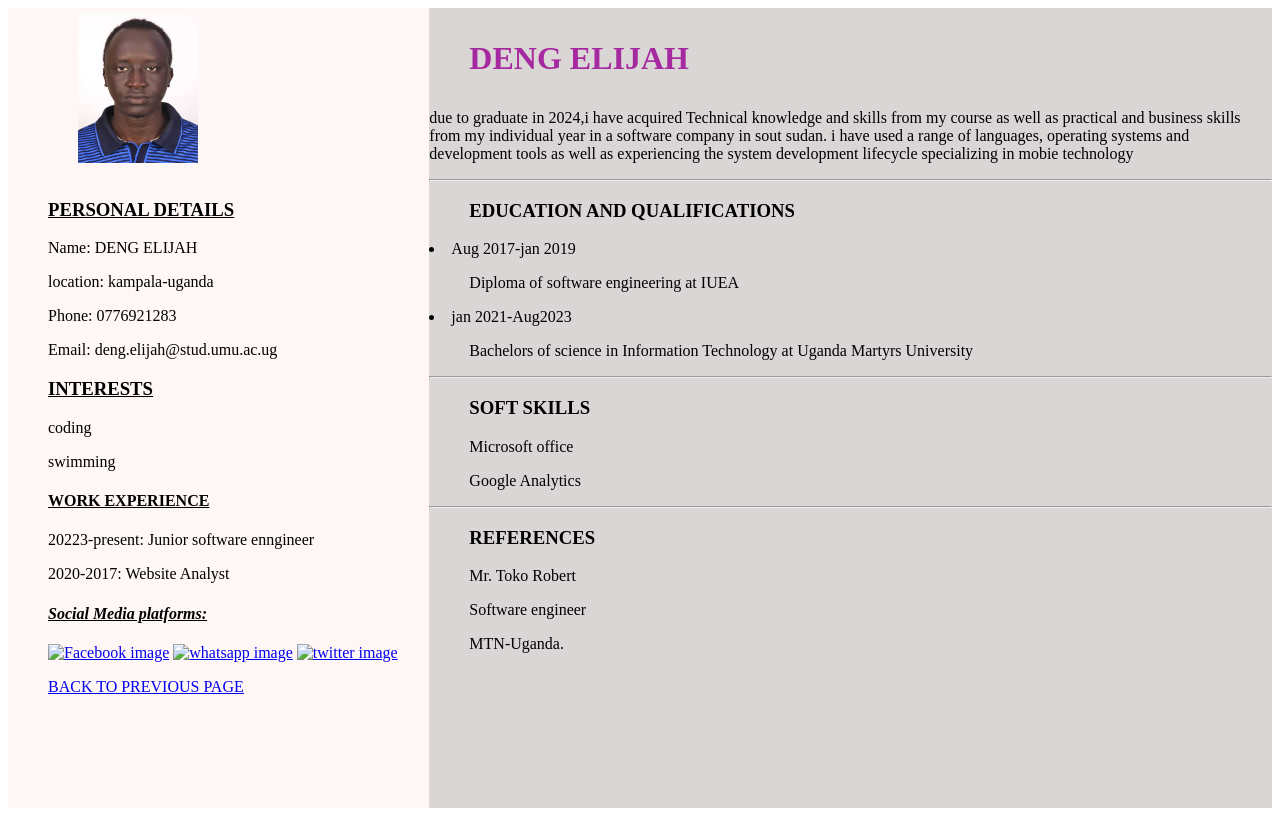
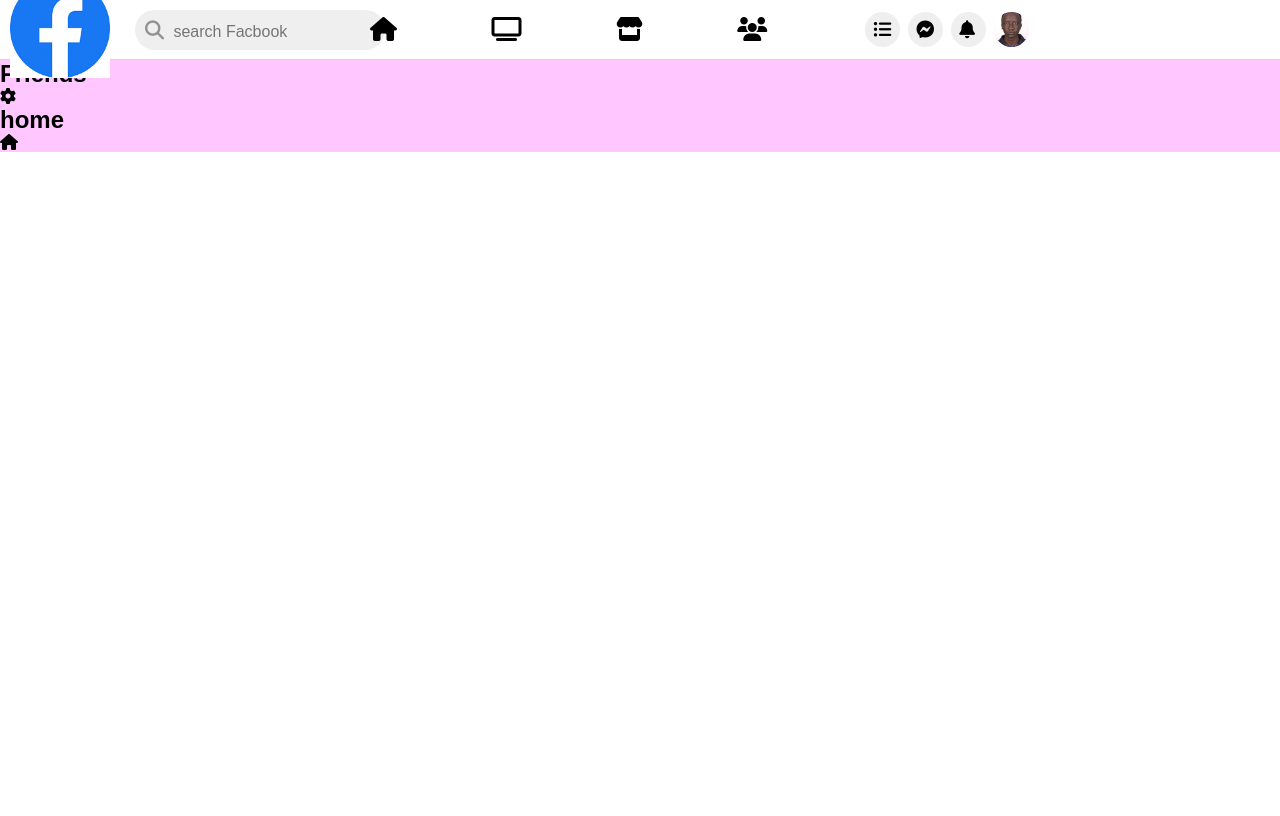
Before and after one commit to DengElijah/classcoursework.github.io, a plain HTML site: page index.html in a window 1280 px wide. Drawn offline with Linux system fonts and the light colour scheme.

Commit message:
Add files via upload

```diff
--- a/index.html
+++ b/index.html
@@ -1,95 +1,60 @@
-<!DOCTYPE html>
-<html>
-<head>
-  <title>curriculum vitae</title>
-  <style>
-     .image-position {
-    position: relative;
-    top: 5px;
-    left: 70px;
+<!doctype html>
+<html lang="en">
+  <head>
+    <meta charset="utf-8">
+    <meta name="viewport" content="width=device-width, initial-scale=1">
+    <title>facebook page</title>
+    <link rel="stylesheet" href="style.css">
+    <link rel="stylesheet" href="https://cdnjs.cloudflare.com/ajax/libs/font-awesome/6.5.1/css/all.min.css" integrity="sha512-DTOQO9RWCH3ppGqcWaEA1BIZOC6xxalwEsw9c2QQeAIftl+Vegovlnee1c9QX4TctnWMn13TZye+giMm8e2LwA=="
+     crossorigin="anonymous" referrerpolicy="no-referrer" />
+  </head>
+  <body>
+   <!-- navigation bar starts -->
+<nav>
+    <div class="left">
+        <div class="logo">
+            <img src="images/facebook.png" alt="">
+        </div>
+        <div class="search-bar">
+            <i class="fas fa-search"></i>
+            <input type="search for friend" placeholder="search Facbook">
+        </div>
+        <div class="center">
+            <i class="fas fa-home"></i>
+            <i class="fas fa-tv"></i>
+            <i class="fas fa-store"></i>
+            <i class="fas fa-users"></i>
+        </div>
+        <div class="right">
+            <i class="fas fa-list-ul"></i>
+            <i class="fab fa-facebook-messenger"></i>
+            <i class="fas fa-bell"></i>
+            <img src="images/mypic.jpeg" alt="profile">
+        </div>
+    </div>
+</nav>
+<!-- navigation bar ends -->
 
-  }
-
-    .container {
-      display: flex;
-      height: 100vh;
-    }
+<div class="main">
+    <!-- left -->
+    <div class="left">
+        <h2>Friends</h2>
+        <i class="fa-solid fa-gear"></i>
+        <h2>home</h2>
+        <i class="fa-solid fa-house"></i>
 
 
-    .left-section {
-      flex: 0.5;
-      background-color: rgb(255, 246, 246);
-    }
+    </div>
+    <!-- center -->
+    <div class="center"></div>
 
-    .right-section {
-      flex: 1;
-      background-color: rgb(219, 214, 214);
-    }
-  </style>
-</head>
-<body>
-  <div class="container">
-    <div class="left-section">
-      <img src ="images/slider/mypic.jpeg" width =" 120" height="150" class="image-position" alt="Deng elijah's photo" >
-      <br>
-    </br>
-          <h3><ul><u>PERSONAL DETAILS</ul></h3></u>
-            <ul>Name: DENG ELIJAH</ul>
-              <ul>location: kampala-uganda</ul>
-                <ul>Phone:  0776921283</ul>
-                  <ul>Email: deng.elijah@stud.umu.ac.ug</ul>
-
-
-          <h3><ul><u>INTERESTS</ul></h3></u>
-        <ul>coding</ul>
-      <ul>swimming</ul>
-      <h4><ul><u>WORK EXPERIENCE</ul></h4></u>
-      <ul>20223-present: Junior software enngineer </ul>
-      <ul>2020-2017:    Website Analyst</ul>
-      <h4><ul><i><u>Social Media platforms: </ul></h4></i></u>
-
-      <ul><a href="https://www.facebook.com/">
-          <img src="facebook.png";width="20" height="20" alt="Facebook image"></a>
-
-          <a href="https://web.whatsapp.com/">
-          <img src="whatsapp-icon.png"; width="20" height="20" alt="whatsapp image"></a>
-
-         <a href="https://www.twitter.com/">
-          <img src="twitter.png";width="20" height="20" alt="twitter image"></a>
-        <a href="https://www.telegram.com/">
-          <img src="#" alt="">
-        </a>
-      </ul>
-      <ul><u><a href="example.html">BACK TO PREVIOUS PAGE</a></u> </ul>
-    </div>
-
-    <div class="right-section">
-      <h1 style="color: rgb(165, 42, 159);"><ul>DENG ELIJAH</ul></h1>
-      <p >   due to graduate in 2024,i have acquired Technical knowledge and skills from my
-         course as well as practical and business skills from my individual year in a software company in sout sudan.
-         i have used a range of languages, operating systems and development tools as well as experiencing the system
-          development lifecycle specializing in mobie technology  </p>
-          <hr>
-
-      <h3><ul>EDUCATION AND QUALIFICATIONS</h3></ul>
-      <li>Aug 2017-jan 2019</li>
-      <ul>Diploma of software engineering at IUEA</ul>
-      <li>jan 2021-Aug2023</li>
-      <ul>Bachelors of science in Information Technology at Uganda Martyrs University </ul>
-      <hr>
-      <h3><ul>SOFT SKILLS</h3></ul>
-      <ul>Microsoft office</ul>
-      <ul>Google Analytics</ul>
-      <hr>
-      <h3><ul>REFERENCES</h3></ul>
-      <ul>Mr. Toko Robert</ul>
-      <ul>Software engineer </ul>
-      <ul>MTN-Uganda.</ul> </ul>
+    <!-- right -->
+    <div class="right"></div>
+</div>
 
 
 
 
-    </div>
-  </div>
-</body>
+
+  </body>
 </html>
--- a/style.css
+++ b/style.css
@@ -1,27 +1,100 @@
-html{
-    background-color: yellow;
-    padding: 10px;
-}
-body{
-    background-color: yellowgreen;
-    padding: 10px;
-    position: relative;
-    top: 200px;
-}
-header{
-    background-color: blueviolet;
-    margin: 10px;
-    position: relative;
-    top: 50px;
-
-
+* {
+    margin: 0;
+    padding: 0;
+    box-sizing: border-box;
+    font-family: sans-serif;
 
 }
-nav{
-    background-color: aqua;
-    margin: 10px;
+
+nav {
+    width: 100%;
+    height: 60px;
+    display: flex;
+    align-items: center;
+    justify-content: space-between;
+    border-bottom: 1px solid #cccc;
+    background-color: #fff;
+    top: 0;
+    position: fixed;
+    z-index: 1000;
 }
-footer{
-    background-color: brown;
-    margin: 10px;
+
+nav .left .logo img {
+    width: 100px;
+    margin: 5px 0;
+    cursor: pointer;
 }
+
+nav .left {
+    display: flex;
+    align-items: center;
+    justify-content: center;
+    margin-left: 10px;
+}
+nav .left .search-bar{
+    width: 250px;
+    height: 40px;
+    background: #efefef;
+    border-radius: 30px;
+    padding: 0 10px;
+    margin-left: 10px;
+    position: relative;
+    left: 15px;
+}
+nav .left .search-bar i{
+    line-height: 40px;
+    font-size: 19px;
+    color:#919191;
+    margin-right: 5px;
+
+}
+nav .left .search-bar input{
+    background: transparent;
+    outline: none;
+    border: 0;
+    font-size: 16px;
+    width: 200px;
+}
+nav .center{
+    position: relative;
+    right: 45px;
+}
+nav .center i{
+    margin: 0 45px 0 45px;
+    font-size: 24px;
+}
+nav .center i:hover{
+    color: blue;
+    cursor: pointer;
+}
+nav .right{
+    display: flex;
+    align-items: center;
+    margin-right: 10px;
+}
+nav .right i{
+    width: 35px;
+    height: 35px;
+    border-radius: 50%;
+    background: #efefef;
+    line-height: 35px;
+    padding-left: 8px;
+    font-size: 18px;
+    margin-left: 8px;
+    cursor: pointer;
+}
+nav .right img{
+    width: 35px;
+    height: 35px;
+    object-fit: cover;
+    object-position: center;
+    border-radius: 50%;
+    margin-left: 8px;
+    line-height: 45px;
+    cursor: pointer;
+}
+.main{
+    display: flex;
+    margin-top: 60px;
+    background: #f5f5;
+}
```
Also changed, not shown: images/facebook.png (added), images/mypic.jpeg (added).
